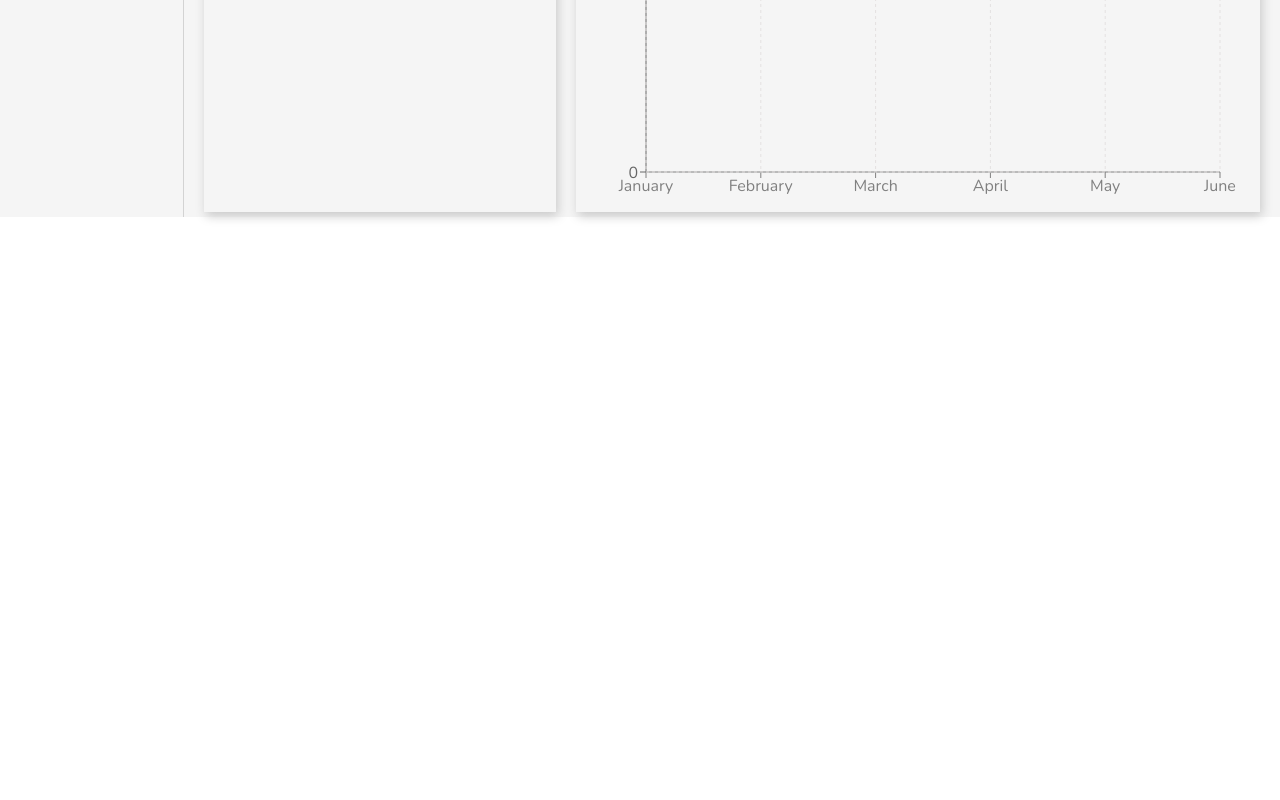
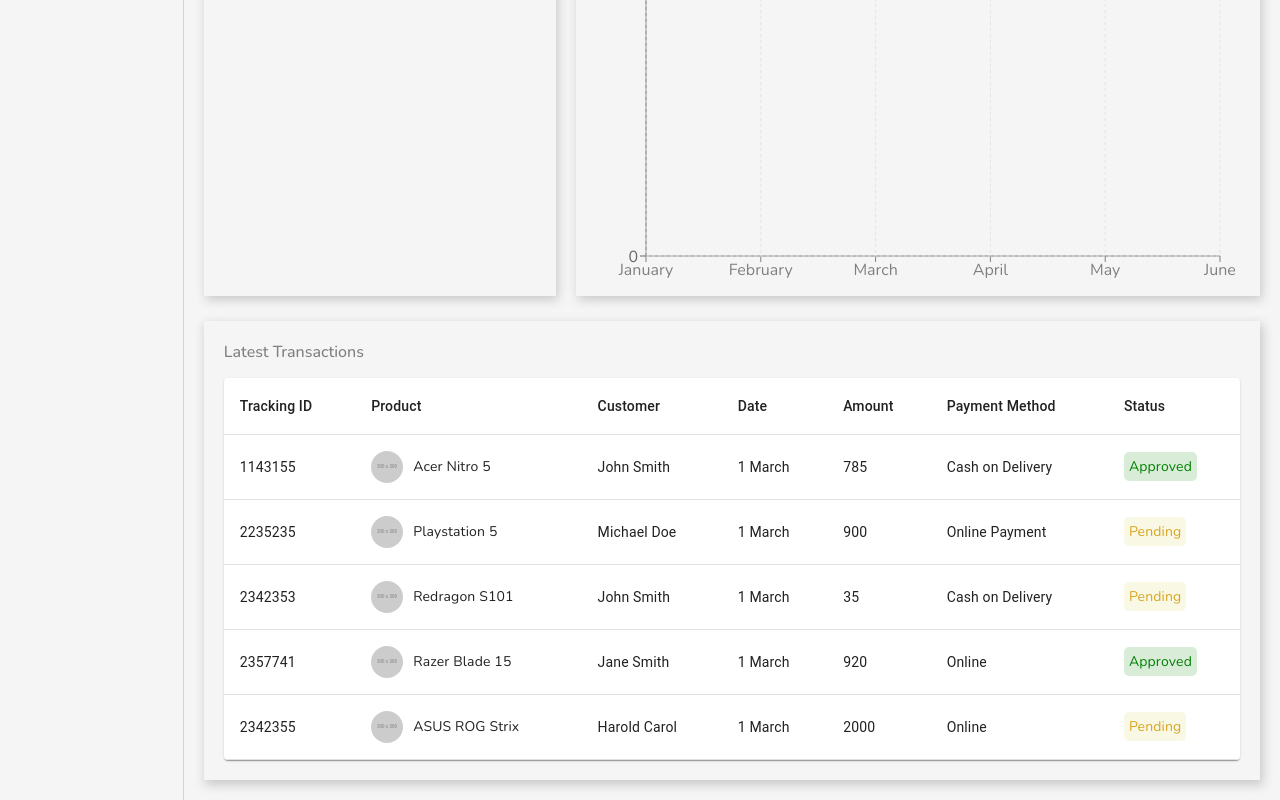
Before and after one commit to yuchi777/API-Data-CRUD, a React (Create React App) app: page / in a window 1280 px wide. Shown: the part 5640-6440 px from the top of the page. Before the commit the page ends 5884 px from the top, so only its background shows below. Built offline with nearby package versions, Linux system fonts and the light colour scheme.

Commit message:
use Material UI Table

```diff
--- /dev/null
+++ b/src/components/table/Table.jsx
@@ -0,0 +1,106 @@
+import "./table.scss";
+import Table from '@mui/material/Table';
+import TableBody from '@mui/material/TableBody';
+import TableCell from '@mui/material/TableCell';
+import TableContainer from '@mui/material/TableContainer';
+import TableHead from '@mui/material/TableHead';
+import TableRow from '@mui/material/TableRow';
+import Paper from '@mui/material/Paper';
+
+
+const List = () => {
+
+    const rows = [
+        {
+            id: 1143155,
+            product: "Acer Nitro 5",
+            img: "https://fakeimg.pl/300/",
+            customer: "John Smith",
+            date: "1 March",
+            amount: 785,
+            method: "Cash on Delivery",
+            status: "Approved",
+          },
+          {
+            id: 2235235,
+            product: "Playstation 5",
+            img: "https://fakeimg.pl/300/",
+            customer: "Michael Doe",
+            date: "1 March",
+            amount: 900,
+            method: "Online Payment",
+            status: "Pending",
+          },
+          {
+            id: 2342353,
+            product: "Redragon S101",
+            img: "https://fakeimg.pl/300/",
+            customer: "John Smith",
+            date: "1 March",
+            amount: 35,
+            method: "Cash on Delivery",
+            status: "Pending",
+          },
+          {
+            id: 2357741,
+            product: "Razer Blade 15",
+            img: "https://fakeimg.pl/300/",
+            customer: "Jane Smith",
+            date: "1 March",
+            amount: 920,
+            method: "Online",
+            status: "Approved",
+          },
+          {
+            id: 2342355,
+            product: "ASUS ROG Strix",
+            img: "https://fakeimg.pl/300/",
+            customer: "Harold Carol",
+            date: "1 March",
+            amount: 2000,
+            method: "Online",
+            status: "Pending",
+          },
+    ]
+
+
+    return (
+        <TableContainer component={Paper} className="table">
+          <Table sx={{ minWidth: 650 }} aria-label="simple table">
+            <TableHead>
+              <TableRow>
+                <TableCell className="tableCell">Tracking ID</TableCell>
+                <TableCell className="tableCell">Product</TableCell>
+                <TableCell className="tableCell">Customer</TableCell>
+                <TableCell className="tableCell">Date</TableCell>
+                <TableCell className="tableCell">Amount</TableCell>
+                <TableCell className="tableCell">Payment Method</TableCell>
+                <TableCell className="tableCell">Status</TableCell>
+              </TableRow>
+            </TableHead>
+            <TableBody>
+              {rows.map((row) => (
+                <TableRow   key={row.id}>
+                  <TableCell className="tableCell">{row.id}</TableCell>
+                  <TableCell className="tableCell">
+                      <div className="cellWrapper">
+                          <img src={row.img} alt="" className="image"/>
+                          {row.product}
+                      </div>
+                  </TableCell>
+                  <TableCell className="tableCell">{row.customer}</TableCell>
+                  <TableCell className="tableCell">{row.date}</TableCell>
+                  <TableCell className="tableCell">{row.amount}</TableCell>
+                  <TableCell className="tableCell">{row.method}</TableCell>
+                  <TableCell className="tableCell">
+                      <span className={`status ${row.status}`}>{row.status}</span>
+                  </TableCell>
+                </TableRow>
+              ))}
+            </TableBody>
+          </Table>
+        </TableContainer>
+      )
+}
+
+export default List
--- /dev/null
+++ b/src/components/table/table.scss
@@ -0,0 +1,29 @@
+.table{
+
+    .cellWrapper{
+        display: flex;
+        align-items: center;
+
+        .image{
+            width:32px;
+            height: 32px;
+            border-radius: 50%;
+            margin-right: 10px;
+            object-fit: cover;
+        }
+    }
+
+    .status{
+        padding: 5px;
+        border-radius: 5px;
+
+        &.Approved{
+            color: green;
+            background-color: rgba(0,128,0,0.151);
+        }
+        &.Pending{
+            color: goldenrod;
+            background-color: rgba(189,189,3,0.103);
+        }
+    }
+}
--- a/src/pages/home/home.jsx
+++ b/src/pages/home/home.jsx
@@ -4,6 +4,7 @@
 import Widget from "../../components/widget/Widget";
 import Featured from "../../components/featured/Featured";
 import Chart from "../../components/chart/Chart";
+import Table from "../../components/table/Table";
 
 const Home = () => {
   return (
@@ -21,6 +22,10 @@
           <Featured />
           <Chart />
         </div>
+        <div className="listContainer">
+          <div className="listTitle">Latest Transactions</div>
+          <Table />
+        </div>
       </div>
     </div>
   )
--- a/src/pages/home/home.scss
+++ b/src/pages/home/home.scss
@@ -16,5 +16,17 @@
             padding: 5px 20px;
         }
 
+        .listContainer{
+            box-shadow: 2px 4px 10px 1px rgba(201,201,201);
+            padding: 20px;
+            margin: 20px;
+
+            .listTitle{
+                font-weight: 500;
+                color: gray;
+                margin-bottom: 15px;
+            }
+        }
+
     }
 }
```
